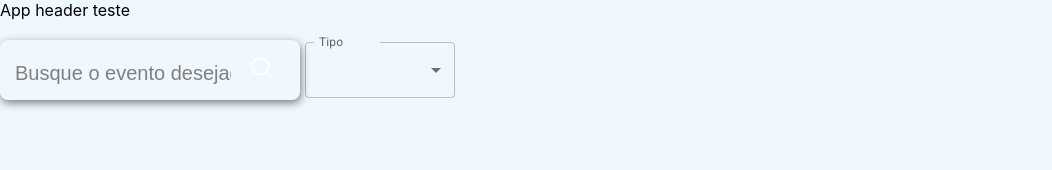
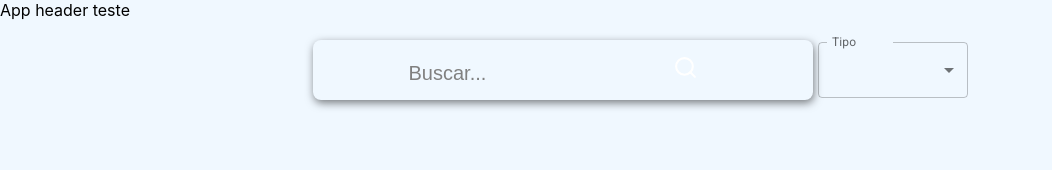
Before and after one commit to gmartins-dev/react-mblabs, a React (Vite) app: page / in a window 1280 px wide. Shown: the top 170 px of the page, without its empty margins (0-1052 px from the left). Built offline with nearby package versions, Linux system fonts and the light colour scheme; no server answers.

Commit message:
css fixes

```diff
--- a/src/App.tsx
+++ b/src/App.tsx
@@ -16,6 +16,8 @@ function App() {
           display: 'flex',
           flexDirection: 'row',
           alignItems: 'center',
+          justifyContent: 'center',
+          margin: 'auto',
           gap: '5px',
         }}
       >
--- a/src/components/SearchBar/index.jsx
+++ b/src/components/SearchBar/index.jsx
@@ -15,7 +15,7 @@ export default function SearchBar({ handleSearch }) {
         >
           <input
             type="text"
-            placeholder="Busque o evento desejado aqu..."
+            placeholder="Buscar..."
             onChange={(event) =>
               setSearchValue(event.target.value)
             }
--- a/src/components/SearchBar/styles.js
+++ b/src/components/SearchBar/styles.js
@@ -4,7 +4,7 @@ export const Container = styled.div``;
 
 export const SearchBox = styled.div`
   background-color: transparent;
-  width: 300px;
+  width: 500px;
   padding: 15px;
   margin: 20px auto;
   display: flex;
@@ -12,6 +12,7 @@ export const SearchBox = styled.div`
   align-items: center;
   border-radius: 8px;
   box-shadow: 1px 3px 8px rgba(0, 0, 0, 0.5);
+  box-sizing: border-box;
   input {
     background-color: transparent;
     height: 100%;
@@ -21,6 +22,7 @@ export const SearchBox = styled.div`
     color: #000;
     outline: none;
     margin-right: 8px;
+    box-sizing: border-box;
     &::placeholder {
       color: gray;
     }
@@ -36,14 +38,3 @@ export const SearchBox = styled.div`
     }
   }
 `;
-
-export const CheckBox = styled.div`
-  background-color: transparent;
-  margin: 20px auto;
-  display: flex;
-  flex-direction: row;
-  align-items: center;
-  justify-content: center;
-  padding: 10px;
-  gap: 10px;
-`;
```
Also changed, not shown: 1 other file (tests, documents, lock files or other folders).
